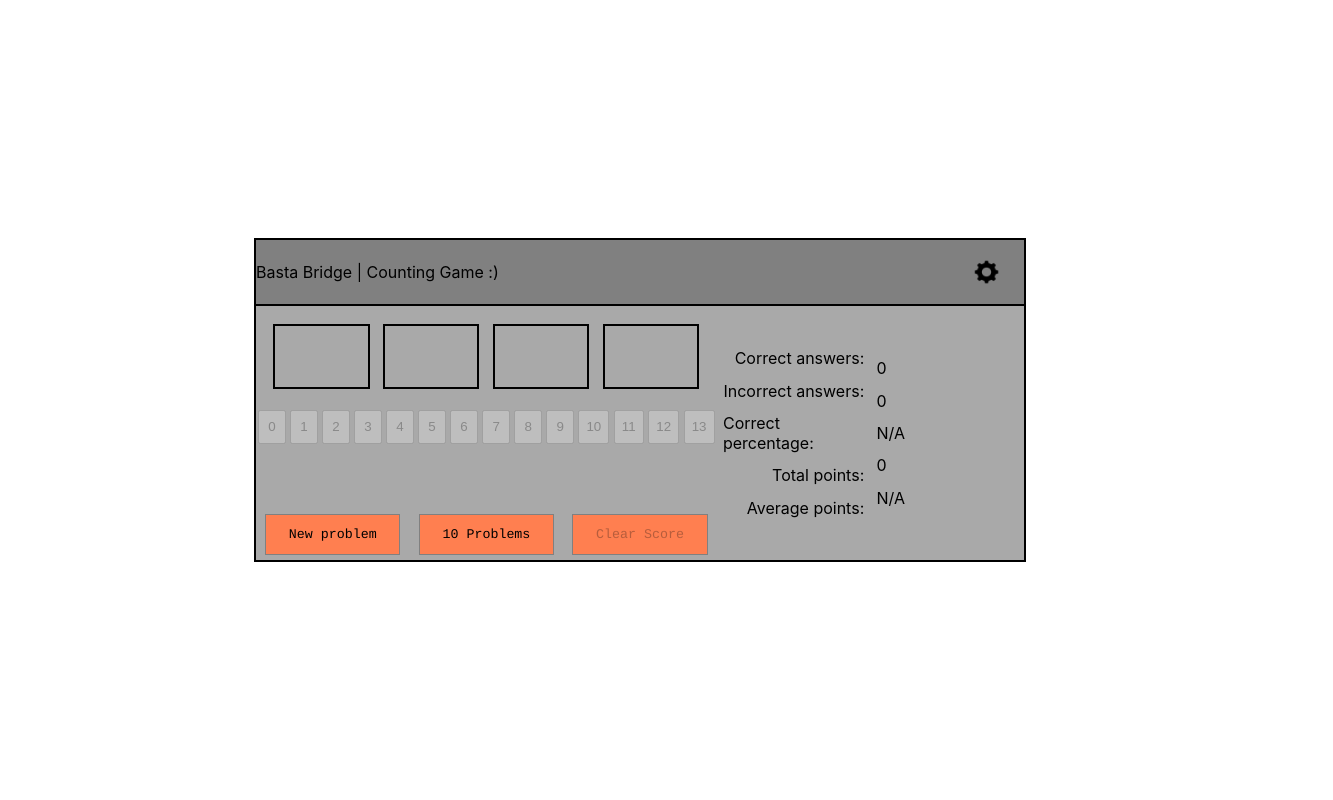
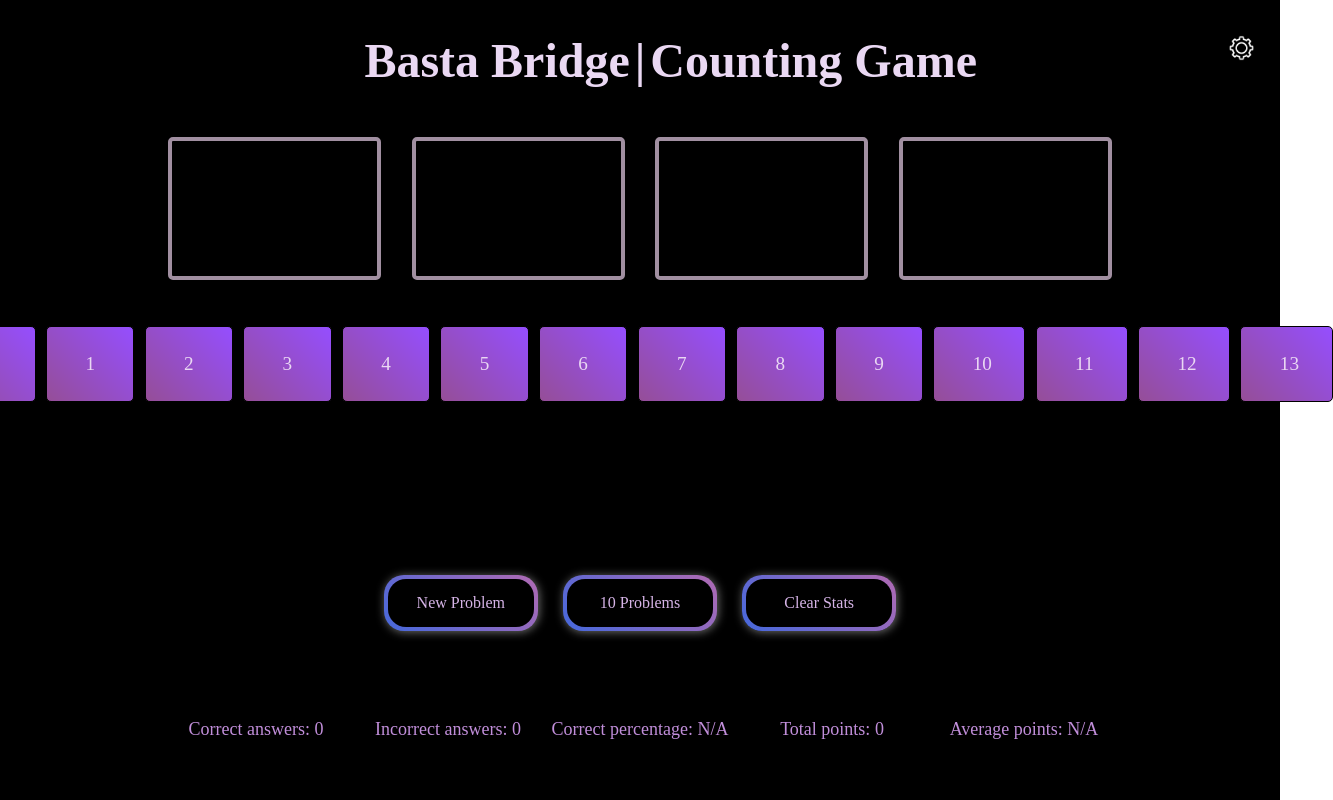
Before and after one commit to petarbasta/Bridge-Counting-Game, a React (Create React App) app: page / in a window 1280 px wide. Shown: the whole page, 1333 px wide, since content can reach past the window. Built offline with nearby package versions, Linux system fonts and the light colour scheme.

Commit message:
UI overhaul

```diff
--- a/src/App.css
+++ b/src/App.css
@@ -6,14 +6,67 @@
   align-items: center;
   width: 20%;
   height: 60%;
-  border: 2px solid black;
+  border-radius: 5px;
+  font-family: 'didot';
 }
 
-.button {
-  font-family: 'Courier';
-  background-color: #FF7F50;
-  border: 1px solid gray;
-  margin: 2%;
-  width: 40%;
-  height: 80%;
+.answer_button {
+  width: 20%;
+  height: 50%;
+  transform: translate(0);
+  padding: 0.7em 2em;
+  border-radius: 20px;
+  color: #ead8f3;;
+  background-image: linear-gradient(45deg, #a657a8, #a366ff);
+  font-family: 'didot';
+  font-size: larger;
 }
+
+.answer_button:hover {
+  background-image: linear-gradient(45deg, #954e97, #954eff);
+  box-shadow: 0 12px 24px rgba(128, 128, 128, 0.1);
+}
+
+.answer_button:disabled {
+  background-image: linear-gradient(45deg, #954e97, #954eff);
+}
+
+.bn30 {
+  width: 30%;
+  height: 50%;
+  border: 5em;
+  -webkit-transform: translate(0);
+  transform: translate(0);
+  background-image: linear-gradient(45deg, #4568dc, #b06ab3);
+  border-radius: 20px;
+  box-shadow: 1px 1px 10px rgba(255, 255, 255, 0.438);
+  color: #d6b4e7;
+  font-family: 'didot';
+  font-size: medium;
+}
+
+.bn30:after {
+  content: "";
+  border-radius: 18px;
+  position: absolute;
+  margin: 4px;
+  top: 0;
+  left: 0;
+  bottom: 0;
+  right: 0;
+  z-index: -1;
+  background-color: black;
+}
+
+.bn30:hover {
+  background-image: linear-gradient(-45deg, #4568dc, #b06ab3);
+  box-shadow: 0 12px 24px rgba(128, 128, 128, 0.1);
+}
+
+.stats {
+  color: #c18eda;
+  font-family: "didot";
+  font-size: large;
+  width: 15%;
+  text-align: center;
+}
--- a/src/App.tsx
+++ b/src/App.tsx
@@ -10,7 +10,6 @@ type BridgeState = {
   num2: number | null
   num3: number | null
   answer: number | null | string
-  message: string
   answersLocked: boolean
   newProblemsLocked: boolean,
   clearScoreLocked: boolean,
@@ -51,7 +50,6 @@ class App extends Component<{}, BridgeState> {
       num2: null,
       num3: null,
       answer: null,
-      message: "",
       answersLocked: true,
       newProblemsLocked: false,
       clearScoreLocked: true,
@@ -77,7 +75,6 @@ class App extends Component<{}, BridgeState> {
       num2: null,
       num3: null,
       answer: null,
-      message: "",
       newProblemsLocked: true,
       pointsForProblem: null
     })
@@ -120,7 +117,6 @@ class App extends Component<{}, BridgeState> {
       // Award points
       let pointsForProblem = this.getScore(elapsedTime)
       this.setState({
-        message: "Correct!",
         score: this.state.score + pointsForProblem,
         pointsForProblem: pointsForProblem,
         correctAnswers: this.state.correctAnswers + 1,
@@ -131,7 +127,7 @@ class App extends Component<{}, BridgeState> {
     else {
       // No points update
       this.setState({
-        message: "Incorrect. Answer is " + this.problem![3] + ".",
+        pointsForProblem: 0,
         incorrectAnswers: this.state.incorrectAnswers + 1,
         clearScoreLocked: false
       })
@@ -217,93 +213,88 @@ class App extends Component<{}, BridgeState> {
     const numbers = [0, 1, 2, 3, 4, 5, 6, 7, 8, 9, 10, 11, 12, 13]
     const answerButtons = numbers.map((key) => {
       return (
-        <button disabled={this.state.answersLocked} style={{ margin: "0.5%", height: "90%", width: "9%" }} key={key} onClick={() => this.submit(key)}>
+        <button disabled={this.state.answersLocked} style={{ margin: "0.5%", height: "90%", width: "9%", border: "1px solid black", borderRadius: "5px" }} className="answer_button" key={key} onClick={() => this.submit(key)}>
           {key}
         </button>
 
       )
     })
-    let messageColor = this.state.message === "Correct!" ? "green" : "red"
-    let pointsForProblem = this.state.pointsForProblem === null ? "" : this.state.pointsForProblem + " points"
+    let messageColor = "#a18fa1"
+
+    if (this.state.pointsForProblem !== null) {
+      messageColor = this.state.pointsForProblem === 0 ? "#990000" : "green"
+    }
+
+    let message = this.state.pointsForProblem === null ? <h2></h2> : <h2 style={{ color: messageColor, fontFamily: "didot", paddingTop: "1%", fontSize: "xxx-large" }}>{this.state.pointsForProblem} points</h2>
+
     return (
       <>
         {/* Displays on PC  */}
         <BrowserView>
-          <div style={{ position: "absolute", display: "flex", flexDirection: "row", justifyContent: "center", alignItems: "center", height: "100%", width: "100%" }}>
-            <div style={{ alignContent: "center", width: "60%", height: "40%", display: "flex", flexDirection: "column", backgroundColor: "darkgray", border: "2px solid black" }}>
+          <div style={{ position: "absolute", display: "flex", flexDirection: "column", justifyContent: "center", alignItems: "center", height: "100%", width: "100%", backgroundColor: "black" }}>
             {/* Header */}
-              <div style={{ justifyContent: "space-between", alignItems: "center", width: "100%", height: "20%", display: "flex", flexDirection: "row", backgroundColor: "gray" }}>
-                <p>Basta Bridge | Counting Game :)</p>
+            <div style={{ justifyContent: "flex-end", alignItems: "center", width: "100%", height: "12%", display: "flex", flexDirection: "row" }}>
+              <div style={{width: "80%", display: "flex", flexDirection: "row", justifyContent: "center", paddingTop: "2%"}}>
+                <h1 style={{ fontFamily: "didot", color: "#ead8f3", fontSize: "xxx-large", width: "40%", textAlign: "right"}}>Basta Bridge</h1>
+                <h1 style={{ fontFamily: "didot", color: "#ead8f3", fontSize: "xxx-large", width: "2%", textAlign: "center"}}> | </h1>
+                <h1 style={{ fontFamily: "didot", color: "#ead8f3", fontSize: "xxx-large", width: "40%", textAlign: "left"}}>Counting Game</h1>
+              </div>
               {/* Settings button */}
-                <img style={{ padding: "3%", height: "45%" }} alt="settings button" src={gear} onClick={() => this.openSettings()} />
+              <div style={{width: "10%", display: "flex", flexDirection: "row", justifyContent: "flex-end" }}>
+                <img style={{ width: "20%", marginRight: "20%" }} alt="settings button" src={gear} onClick={() => this.openSettings()} />
+              </div>
             </div>
 
-              <hr style={{ width: "100%", margin: "0px", border: "1px solid black" }} />
-
-              <div style={{ display: "flex", flexDirection: "row", justifyContent: "center", alignItems: "center", height: "80%", width: "100%" }}>
-
-                <div style={{ display: "flex", flexDirection: "column", justifyContent: "center", alignItems: "center", height: "100%", width: "60%" }}>
+            <div style={{ display: "flex", flexDirection: "column", justifyContent: "center", alignItems: "center", height: "88%", width: "100%" }}>
+              <div style={{ display: "flex", flexDirection: "column", justifyContent: "center", alignItems: "center", height: "80%", width: "100%" }}>
 
                 {/* Problem display */}
-                  <div style={{ display: "flex", flexDirection: "row", justifyContent: "center", alignItems: "center", height: "40%", width: "100%" }} >
-                    <div className="number-box">
-                      <h2>{this.state.num1}</h2>
+                <div style={{ display: "flex", flexDirection: "row", justifyContent: "center", alignItems: "center", height: "40%", width: "80%" }} >
+                  <div className="number-box" style={{ border: "4px solid " + messageColor }}>
+                    <p style={{ fontSize: "xxx-large", color: messageColor }}>{this.state.num1}</p>
                   </div>
-                    <div className="number-box">
-                      <h2>{this.state.num2}</h2>
+                  <div className="number-box" style={{ border: "4px solid " + messageColor }}>
+                    <p style={{ fontSize: "xxx-large", color: messageColor }}>{this.state.num2}</p>
                   </div>
-                    <div className="number-box">
-                      <h2>{this.state.num3}</h2>
+                  <div className="number-box" style={{ border: "4px solid " + messageColor }}>
+                    <p style={{ fontSize: "xxx-large", color: messageColor }}>{this.state.num3}</p>
                   </div>
-                    <div className="number-box">
-                      <h2>{this.state.answer}</h2>
+                  <div className="number-box" style={{ border: "4px solid " + messageColor }}>
+                    <p style={{ fontSize: "xxx-large", color: messageColor }}>{this.state.answer}</p>
                   </div>
                 </div>
 
                 {/* Answer buttons  */}
-                  <div style={{ margin: "0%", display: "flex", flexDirection: "row", justifyContent: "center", alignItems: "center", height: "15%", width: "100%" }}>
+                <div style={{ margin: "0%", display: "flex", flexDirection: "row", justifyContent: "center", alignItems: "center", height: "15%", width: "80%" }}>
                   {answerButtons}
                 </div>
 
                 {/* Message on answer */}
                 <div style={{ margin: "0%", display: "flex", flexDirection: "row", justifyContent: "center", alignItems: "center", height: "25%", width: "100%" }}>
-                    <h2 style={{ color: messageColor }}>{this.state.message + " " + pointsForProblem}</h2>
+                  {message}
                 </div>
 
                 {/* Control buttons */}
-                  <div style={{ display: "flex", flexDirection: "row", justifyContent: "center", alignItems: "center", height: "20%", width: "100%" }}>
-                    <button disabled={this.state.newProblemsLocked || this.state.problemsRemaining > 0} className="btn button" onClick={() => this.onStart()}>
-                      New problem
+                <div style={{ display: "flex", flexDirection: "row", justifyContent: "space-between", alignItems: "center", height: "20%", width: "40%" }}>
+                  <button disabled={this.state.newProblemsLocked || this.state.problemsRemaining > 0} className="bn30" onClick={() => this.onStart()} >
+                    New Problem
                     </button>
-                    <button disabled={this.state.newProblemsLocked || this.state.problemsRemaining > 0} className="btn button" onClick={() => this.tenProblems()}>
+                  <button disabled={this.state.newProblemsLocked || this.state.problemsRemaining > 0} className="bn30" onClick={() => this.tenProblems()}>
                     10 Problems
                     </button>
-                    <button disabled={this.state.clearScoreLocked || this.state.problemsRemaining > 0} className="btn button" onClick={() => this.clearScore()}>
-                      Clear Score
+                  <button disabled={this.state.clearScoreLocked || this.state.problemsRemaining > 0} className="bn30" onClick={() => this.clearScore()}>
+                    Clear Stats
                     </button>
                 </div>
               </div>
 
               {/* Stats display */}
-                <div style={{ display: "flex", flexDirection: "row", justifyContent: "center", alignItems: "center", height: "100%", width: "40%" }} >
-                  {/* Left side */}
-                  <div style={{ display: "flex", flexDirection: "column", justifyContent: "center", alignItems: "flex-end", height: "100%", width: "50%" }} >
-                    <p style={{ margin: "4%", padding: "0%" }}>Correct answers:</p>
-                    <p style={{ margin: "4%", padding: "0%" }}>Incorrect answers:</p>
-                    <p style={{ margin: "4%", padding: "0%" }}>Correct percentage:</p>
-                    <p style={{ margin: "4%", padding: "0%" }}>Total points:</p>
-                    <p style={{ margin: "4%", padding: "0%" }}>Average points:</p>
-                  </div>
-
-                  {/* Right side */}
-                  <div style={{ display: "flex", flexDirection: "column", justifyContent: "center", alignItems: "flex-start", height: "100%", width: "50%" }} >
-                    <p style={{ margin: "4%", padding: "0%" }}>{this.state.correctAnswers}</p>
-                    <p style={{ margin: "4%", padding: "0%" }}>{this.state.incorrectAnswers}</p>
-                    <p style={{ margin: "4%", padding: "0%" }}>{this.state.correctAnswers + this.state.incorrectAnswers === 0 ? "N/A" : (100 * this.state.correctAnswers / (this.state.correctAnswers + this.state.incorrectAnswers)).toFixed(2) + "%"}</p>
-                    <p style={{ margin: "4%", padding: "0%" }}>{this.state.score}</p>
-                    <p style={{ margin: "4%", padding: "0%" }}>{this.state.correctAnswers + this.state.incorrectAnswers === 0 ? "N/A" : (this.state.score / (this.state.correctAnswers + this.state.incorrectAnswers)).toFixed(2)}</p>
-                  </div>
-                </div>
+              <div style={{ display: "flex", flexDirection: "row", justifyContent: "center", alignItems: "center", height: "20%", width: "100%"}} >
+                <p className="stats">Correct answers: {this.state.correctAnswers}</p>
+                <p className="stats">Incorrect answers: {this.state.incorrectAnswers}</p>
+                <p className="stats">Correct percentage: {this.state.correctAnswers + this.state.incorrectAnswers === 0 ? "N/A" : (100 * this.state.correctAnswers / (this.state.correctAnswers + this.state.incorrectAnswers)).toFixed(2) + "%"}</p>
+                <p className="stats">Total points: {this.state.score}</p>
+                <p className="stats"> Average points: {this.state.correctAnswers + this.state.incorrectAnswers === 0 ? "N/A" : (this.state.score / (this.state.correctAnswers + this.state.incorrectAnswers)).toFixed(2)}</p>
               </div>
             </div>
             {/* Show settings popup */}
```
Also changed, not shown: src/SettingsPopup.tsx (+10 -16 lines), src/images/gear.png. Lines whose indentation alone changed are shown as unchanged.
